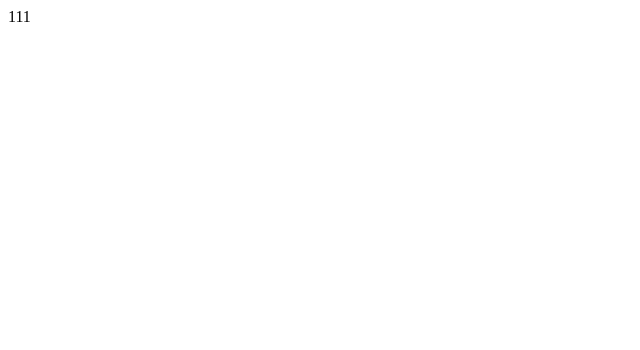
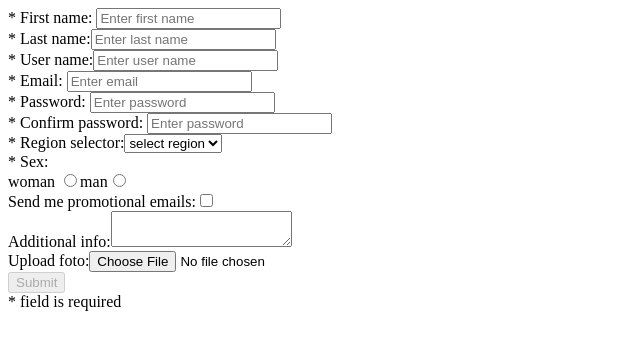
Before and after one commit to TrubetskaiaInna/Homework9, a React (Create React App) app: page / in a window 1280 px wide. Shown: the top 350 px of the page, without its empty margins (0-640 px from the left). Built offline with nearby package versions, Linux system fonts and the light colour scheme.

Commit message:
created form

```diff
--- a/src/components/FormComponent/FormComponent.js
+++ b/src/components/FormComponent/FormComponent.js
@@ -24,14 +24,176 @@ class FormComponent extends Component {
   constructor (props) {
     super(props)
     this.state = initialState
+    this.fileInput = React.createRef()
   }
 
+
+  onLabelChange = (e) => {
+    const name = e.target.name
+    this.setState({
+      [name]: e.target.value
+    })
+  }
+
+  handleCheckbox = (e) => {
+    const name = e.target.name
+    this.setState({
+      [name]: e.target.checked
+    })
+  }
+
+  handleRadio = (e) => {
+    let man
+    let woman
+    if (e.target.name === 'man') {
+      man = e.target.checked
+      woman = !e.target.checked
+    } else {
+      man = !e.target.checked
+      woman = e.target.checked
+    }
+    this.setState({
+      sex: { man, woman }
+    })
+  }
+
+  onSubmit = (e) => {
+    e.preventDefault()
+    let myData = {
+      firstName: this.state.firstName,
+      error: this.state.firstNameError,
+      lastName: this.state.lastName,
+      userName: this.state.userName,
+      email: this.state.email,
+      password: this.state.password,
+      confirmPassword: this.state.confirmPassword,
+      region: this.state.region,
+      sex: this.state.sex,
+      emailPermission: this.state.emailPermission,
+      additionalInfo: this.state.additionalInfo,
+      fotoFile: null,
+    }
+    if (this.fileInput.current && this.fileInput.current.files[0]) {
+      myData.fotoFile = this.fileInput.current.files[0]
+    }
+    console.log(myData)
+    this.setState(initialState)
+  }
 
 
   render () {
     return (
       <div className='wrapperForm'>
-111
+        <form
+          onSubmit={this.onSubmit}>
+          <label>
+            <div className='firstName'>
+              <span> <span className='important'> * </span> First name: </span>
+              <input
+                name="firstName"
+                className='inputFirstName'
+                type="text"
+                value={this.state.firstName}
+                onChange={this.onLabelChange}
+                placeholder='Enter first name'/>
+            </div>
+            <div className='lastName'>
+              <span> <span className='important'> * </span>Last name:</span>
+              <input
+                name="lastName"
+                className='inputLastName'
+                type="text"
+                onChange={this.onLabelChange}
+                placeholder='Enter last name'/>
+            </div>
+            <div className='userName'>
+              <span> <span className='important'> * </span>User name:</span>
+              <input
+                name="userName"
+                className='inputUserName'
+                type="text"
+                onChange={this.onLabelChange}
+                placeholder='Enter user name'/>
+            </div>
+            <div className='email'>
+              <span> <span className='important'> * </span> Email: </span>
+              <input
+                name="email"
+                className='inputEmail'
+                type="text"
+                onChange={this.onLabelChange}
+                placeholder='Enter email'/>
+            </div>
+            <div className='password'>
+              <span> <span className='important'> * </span> Password: </span>
+              <input className='inputPassword'
+                     type="password"
+                     name="password"
+                     onChange={this.onLabelChange}
+                     placeholder='Enter password'/>
+            </div>
+            <div className='confirmPassword'>
+              <span> <span className='important'> * </span>Confirm password: </span>
+              <input
+                name="confirmPassword"
+                className='inputConfirmPassword'
+                type="password"
+                onChange={this.onLabelChange}
+                placeholder='Enter password'/>
+            </div>
+            <div className='region'>
+              <span> <span className='important'> * </span>Region selector:</span>
+              <select
+                name='region'
+                className='select'
+                onChange={this.onLabelChange}>
+                <option>select region</option>
+                <option>111</option>
+                <option>222</option>
+                <option>333</option>
+                <option>444</option>
+              </select>
+            </div>
+            <div className='sex'>
+              <span> <span className='important'> * </span> Sex: </span>
+              <div className='wrapperRadio'>
+                <span> woman </span>
+                <input type="radio"
+                       name="woman"
+                       checked={this.state.sex.woman}
+                       onChange={this.handleRadio}/>
+                <span>man</span>
+                <input type="radio"
+                       name="man"
+                       checked={this.state.sex.man}
+                       onChange={this.handleRadio}/>
+              </div>
+            </div>
+            <div className='emails'>
+              <span>Send me promotional emails:</span>
+              <input
+                name='emailPermission'
+                type="checkbox"
+                onClick={this.handleCheckbox}/>
+            </div>
+            <div className='info'>
+              <span>Additional info:</span>
+              <textarea
+                name='additionalInfo'
+                onChange={this.onLabelChange}
+                className='inputInfo'></textarea>
+            </div>
+            <div className='foto'>
+              <span> Upload foto:</span>
+              <input type="file" ref={this.fileInput}/>
+            </div>
+          </label>
+          <div className='wrapperButton'>
+            <input disabled={this.state.disabled} className='button' type="submit" value="Submit"/>
+          </div>
+          <span className='infoUser'>* field is required</span>
+        </form>
+
       </div>
     )
   }
```
